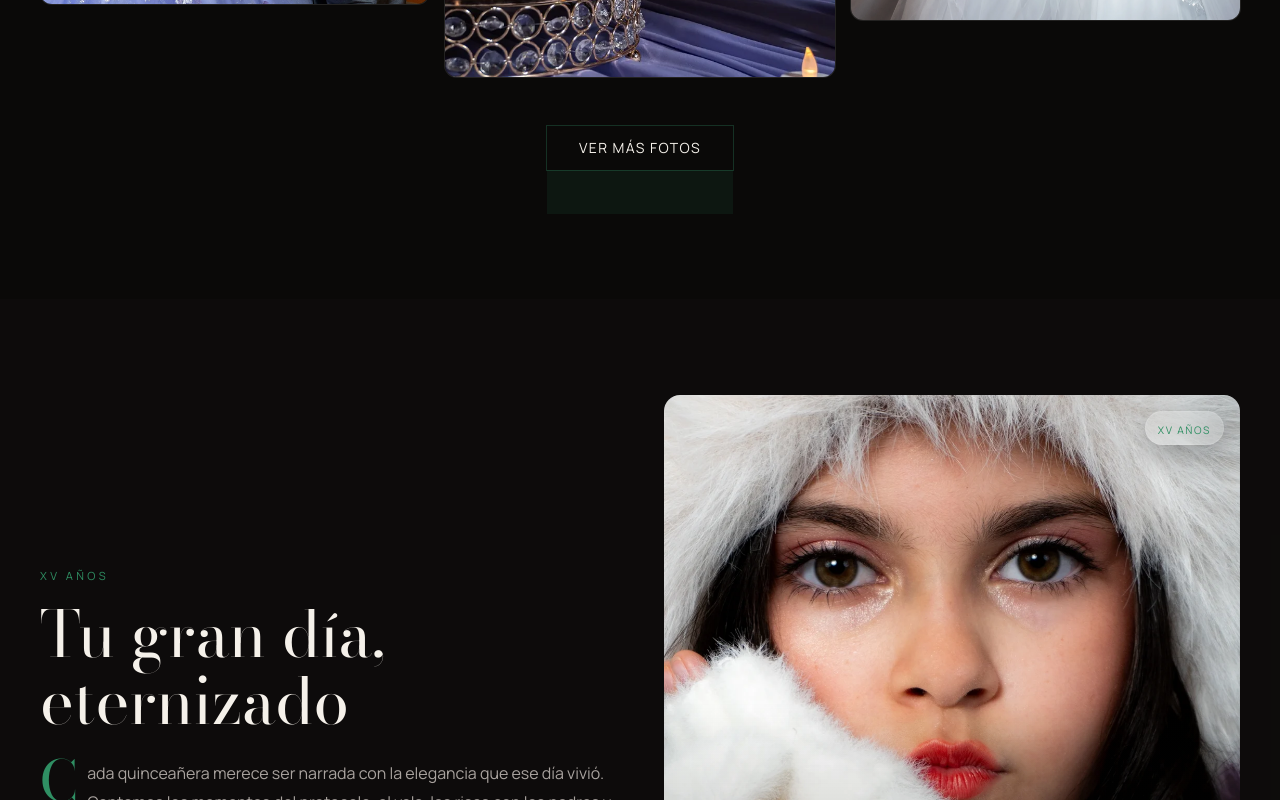
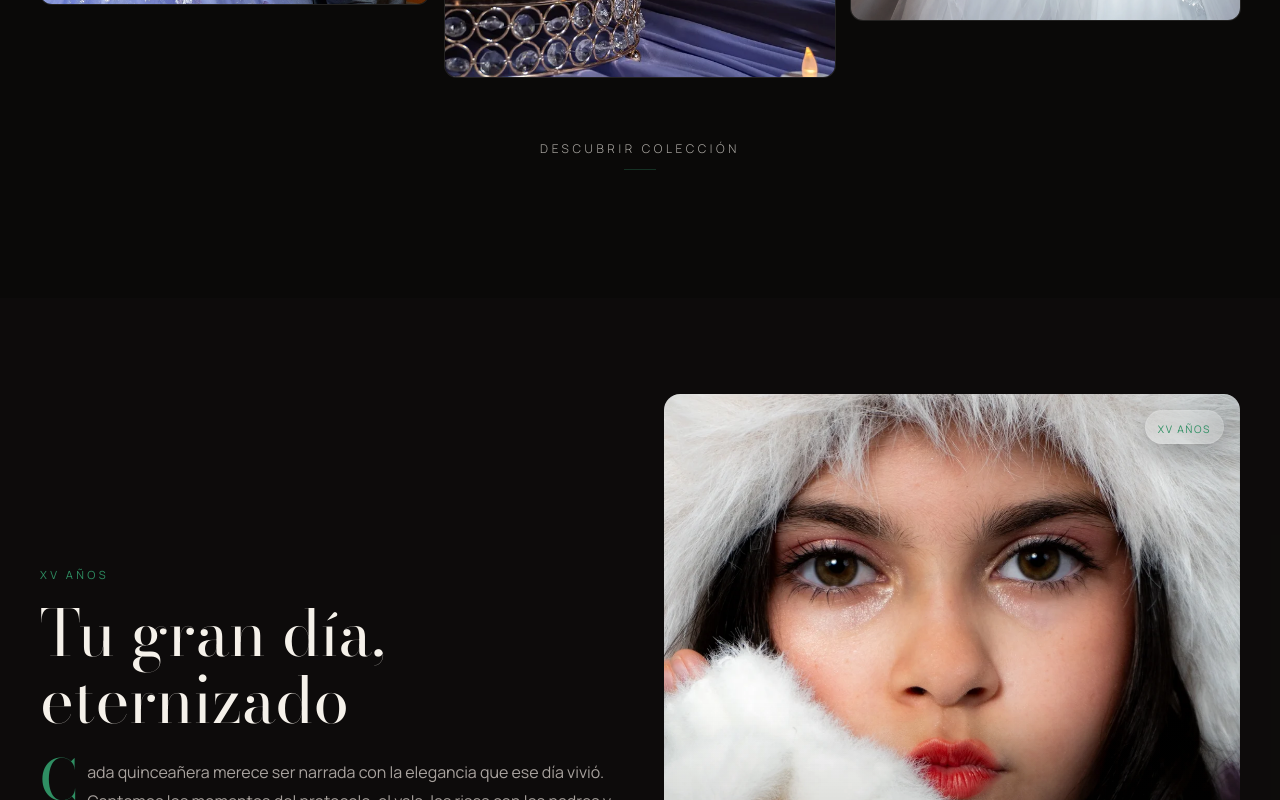
Before and after one commit to karolfotografia30-dotcom/carolina-garcia, a Next.js app: page / in a window 1280 px wide. Shown: the part 2260-3060 px from the top of the page. Built offline with nearby package versions, Linux system fonts and the light colour scheme.

Commit message:
style: redesign Load More button to high fashion aesthetic

```diff
--- a/components/sections/Gallery.tsx
+++ b/components/sections/Gallery.tsx
@@ -82,18 +82,19 @@ export default function Gallery({ photos }: GalleryProps) {
 
       {!showAll && filteredPhotos.length > 6 && (
         <motion.div
-          initial={{ opacity: 0 }}
-          animate={{ opacity: 1 }}
-          className="mt-12 flex justify-center"
+          initial={{ opacity: 0, y: 10 }}
+          animate={{ opacity: 1, y: 0 }}
+          transition={{ delay: 0.2, duration: 0.8 }}
+          className="mt-16 flex justify-center"
         >
           <button
             onClick={() => setShowAll(true)}
-            className="group relative px-8 py-3 bg-transparent border border-emerald-light/30 hover:border-emerald-light text-ivory font-sans text-sm tracking-widest uppercase transition-all duration-300"
+            className="group flex flex-col items-center gap-3 text-ivory/70 hover:text-ivory transition-colors duration-700"
           >
-            <span className="relative z-10 flex items-center gap-2">
-              Ver más fotos
+            <span className="font-sans text-[10px] md:text-xs uppercase tracking-[0.3em] font-light transition-transform duration-700 group-hover:-translate-y-1">
+              Descubrir Colección
             </span>
-            <div className="absolute inset-0 bg-emerald-light/10 translate-y-full group-hover:translate-y-0 transition-transform duration-300 ease-out" />
+            <span className="h-[1px] w-8 bg-emerald-light/30 transition-all duration-700 ease-[cubic-bezier(0.16,1,0.3,1)] group-hover:w-20 group-hover:bg-emerald-light" />
           </button>
         </motion.div>
       )}
```
